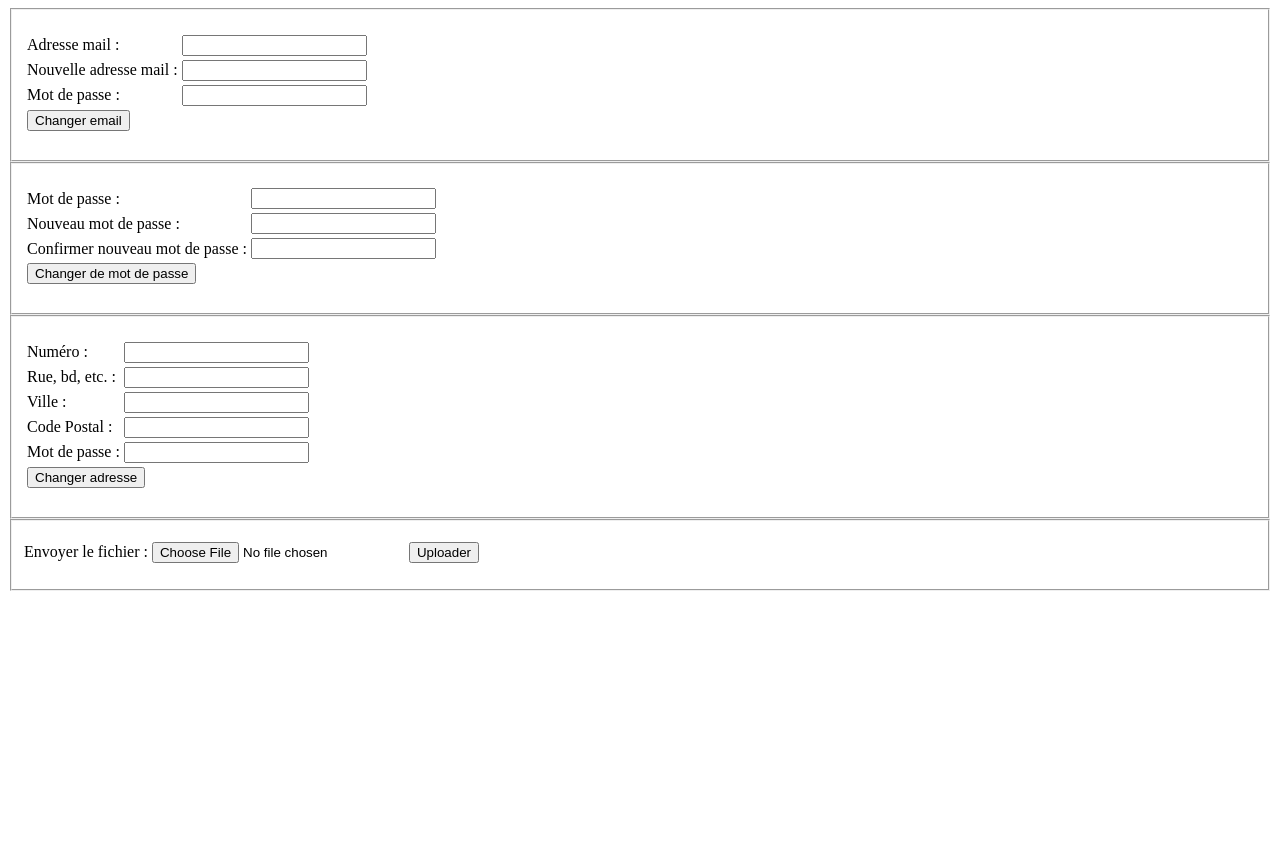
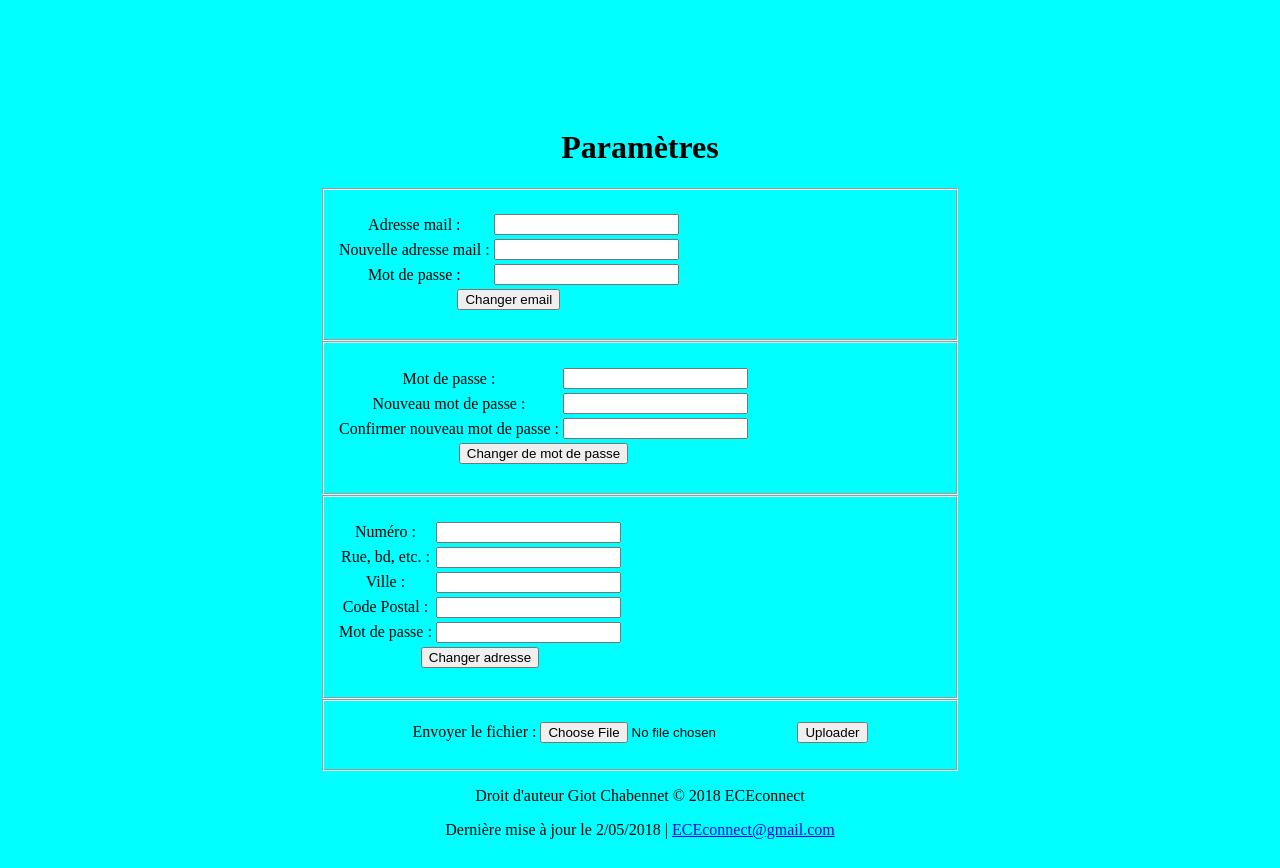
Before and after one commit to Dragusto/projet_web, a PHP site: page /parametre.php in a window 1280 px wide. Before the commit the page ends 591 px from the top, so only its background shows below. Run offline with PHP 8.4, Linux system fonts and the light colour scheme.

Commit message:
parametrecss

```diff
--- /dev/null
+++ b/css/parametrecss.css
@@ -0,0 +1,29 @@
+head{
+	font-size: 40px;
+	color:blue;
+	text-align: center;
+}
+
+
+body
+{
+	margin-left: auto;
+	margin-right: auto;
+	height: 30%;
+	width: 50%;
+	background-color: aqua;
+	text-align: center;
+	padding-top: 100px;
+}
+
+#table
+{
+	text-align: center;
+}
+
+
+#footer
+{
+	padding-bottom: 5px;
+	text-align: center;
+}
--- a/emploi.php
+++ b/emploi.php
@@ -4,7 +4,7 @@
 
 	<head>
 
-		<title>Nom du projet</title>
+		<title>ECEconnect</title>
 		<meta http-equiv="Content-Type" content="text/html; charset=utf-8"/>
 		<link href="css/emploicss.css" rel="stylesheet" type="text/css">
 
@@ -13,7 +13,7 @@
 	<header>
 
 		<div id="titre">
-			<h1>Nom du projet</h1>
+			<h1>ECEconnect</h1>
 		</div>
 
 		<nav>
--- a/parametre.php
+++ b/parametre.php
@@ -3,7 +3,9 @@
 
 	<head>
 
-    <title>Upload d'une image sur le serveur !</title>
+    	<title>Upload d'une image sur le serveur !</title>
+    	<link href="css/parametrecss.css" rel="stylesheet" type="text/css" />
+    	<h1> Paramètres </h1>
 
 	</head>
 
@@ -236,4 +238,17 @@
 
   	</body>
 
+
+  	<div id="footer">
+
+        <p>Droit d'auteur Giot Chabennet © 2018 ECEconnect</p>
+
+        <p> Dernière mise à jour le 2/05/2018 |
+
+        <a href="mailto:ECEconnect@gmail.com">ECEconnect@gmail.com</a>
+
+        </p>
+
+    </div>
+
 </html>
--- a/reseau.php
+++ b/reseau.php
@@ -4,7 +4,7 @@
 
 	<head>
 
-		<title>Nom du projet</title>
+		<title>ECEconnect</title>
 		<meta http-equiv="Content-Type" content="text/html; charset=utf-8"/>
 		<link href="css/reseaucss.css" rel="stylesheet" type="text/css">
 
@@ -13,7 +13,7 @@
 	<header>
 
 		<div id="titre">
-			<h1>Nom du projet</h1>
+			<h1>ECEconnect</h1>
 		</div>
 
 		<nav>
--- a/sommaire.php
+++ b/sommaire.php
@@ -21,7 +21,7 @@ session_start();
 
     <head>
 
-        <title>Nom du projet</title>
+        <title>ECEconnect</title>
         <meta http-equiv="Content-Type" content="text/html; charset=utf-8"/>
 		<link href="css/sommairecss.css" rel="stylesheet" type="text/css" />
 
--- a/vous.php
+++ b/vous.php
@@ -35,7 +35,7 @@ session_start();
 	<header>
 
         <div id="titre">
-            <h1>Nom du projet</h1>
+            <h1>ECEconnect</h1>
         </div>
 
 		<nav>
```
Also changed, not shown: parametrecss.php (added).
